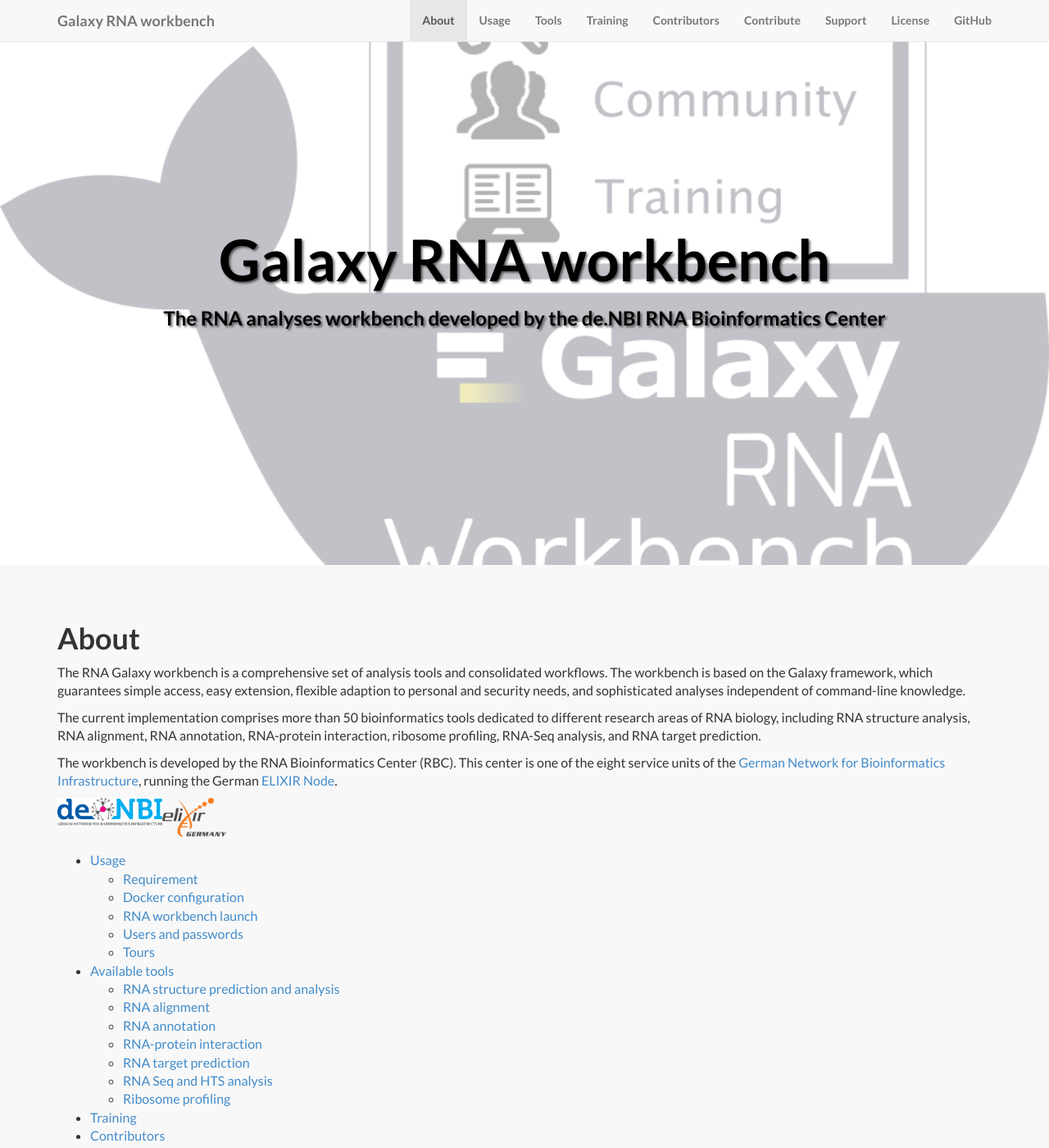
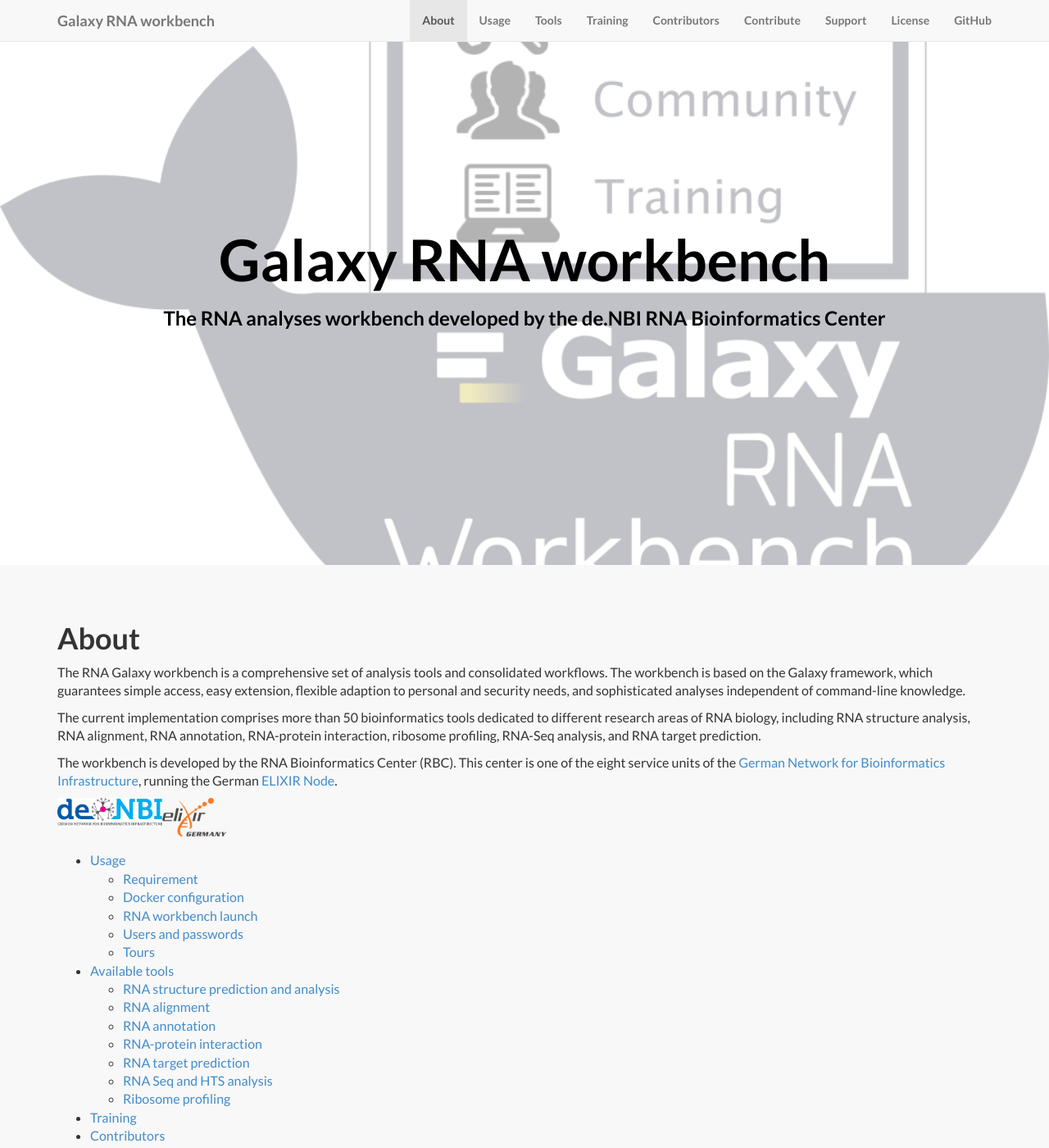
Before and after one commit to bgruening/galaxy-rna-workbench, a Jekyll site: the page built from index.md, in a window 1280 px wide and 1400 px high. Shown: the whole window at 82% size. Built offline with Jekyll 4.4.1, drawn with Linux system fonts in a browser that asks for light colours; nearby versions of some CDN libraries; library files that are not in the unit come from our copies; our own code applies the rules of GitHub Pages for plain Markdown files.

Commit message:
Remove the text shadow for the titles

```diff
--- a/assets/css/landing-page.css
+++ b/assets/css/landing-page.css
@@ -43,7 +43,6 @@
 
 .intro-message > h1 {
     margin: 0;
-    text-shadow: 2px 2px 3px rgba(0,0,0,0.6);
     font-size: 5em;
 }
 
@@ -51,10 +50,6 @@
     width: 400px;
     border-top: 1px solid #f8f8f8;
     border-bottom: 1px solid rgba(0,0,0,0.2);
-}
-
-.intro-message > h3 {
-    text-shadow: 2px 2px 3px rgba(0,0,0,0.6);
 }
 
 @media(max-width:767px) {
```
